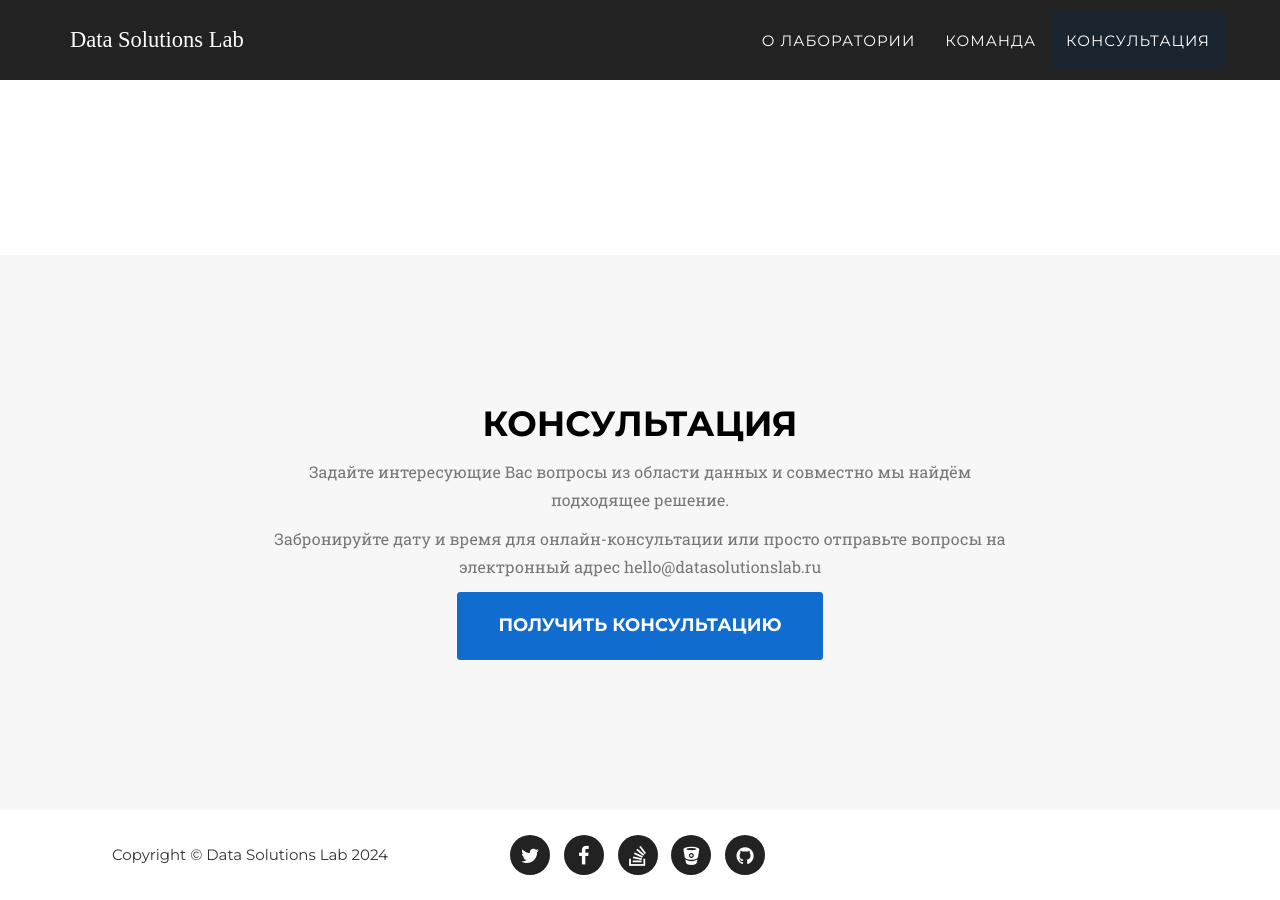
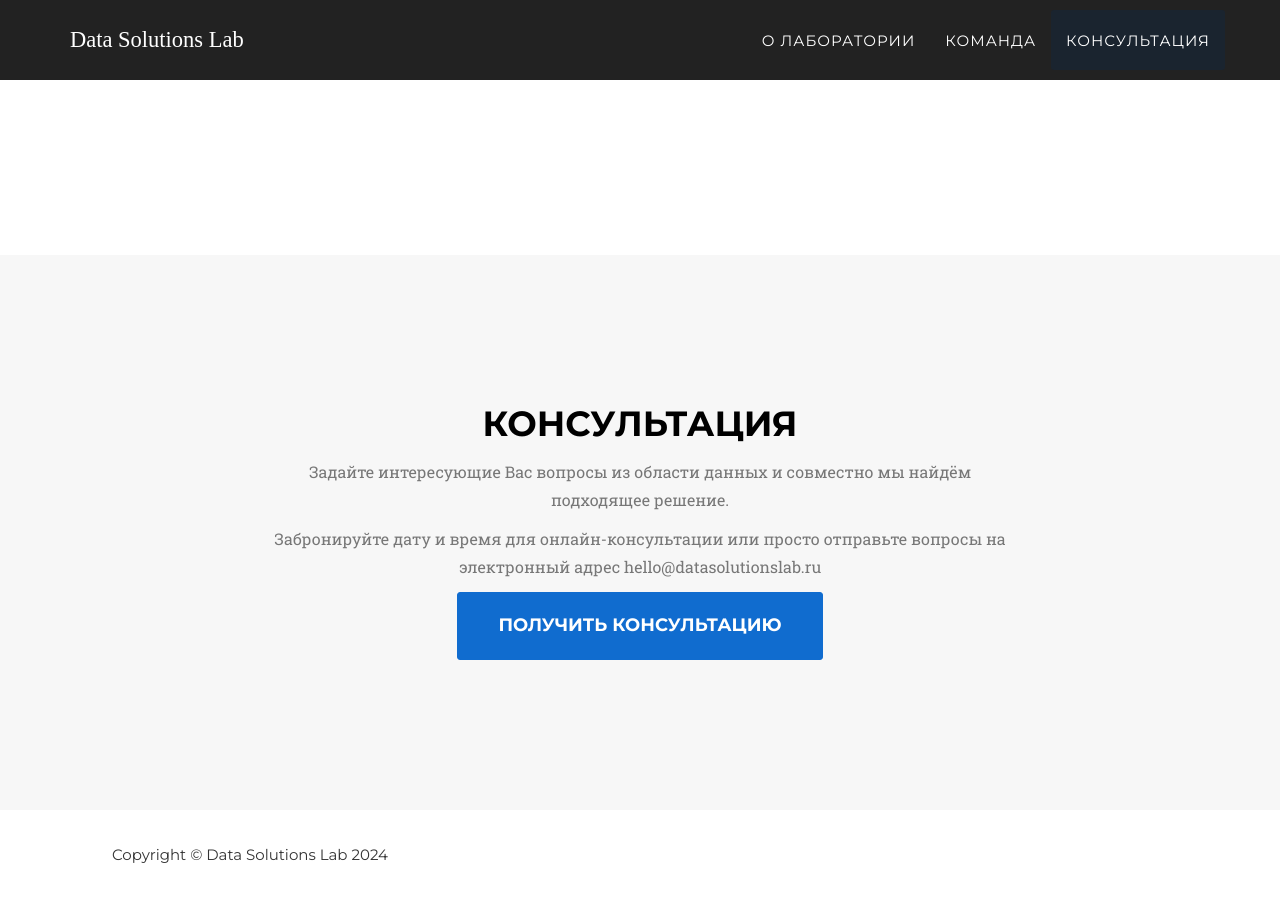
Before and after one commit to techwritex/datasolutionslab, a Jekyll site: the page built from index.html, in a window 1280 px wide and 900 px high, scrolled down 2261 px. Built offline with Jekyll 4.4.1, drawn with Linux system fonts in a browser that asks for light colours; some web fonts are replaced.

Commit message:
v 0.1.75

```diff
--- a/_includes/footer.html
+++ b/_includes/footer.html
@@ -5,12 +5,12 @@
                     <span class="copyright">Copyright &copy; {{ site.title }} {{ 'now' | date: "%Y" }}</span>
                 </div>
                 <div class="col-md-4">
-                    <ul class="list-inline social-buttons">
-                        {% for network in site.social %}
+                    <!-- <ul class="list-inline social-buttons">
+                         for network in site.social
                         <li><a href="{{ network.url }}"><i class="fa fa-{{ network.title }}"></i></a>
                         </li>
-                        {% endfor %}
-                    </ul>
+                         endfor
+                    </ul> -->
                 </div>
                 <div class="col-md-4">
                     <!-- <ul class="list-inline quicklinks">
```
